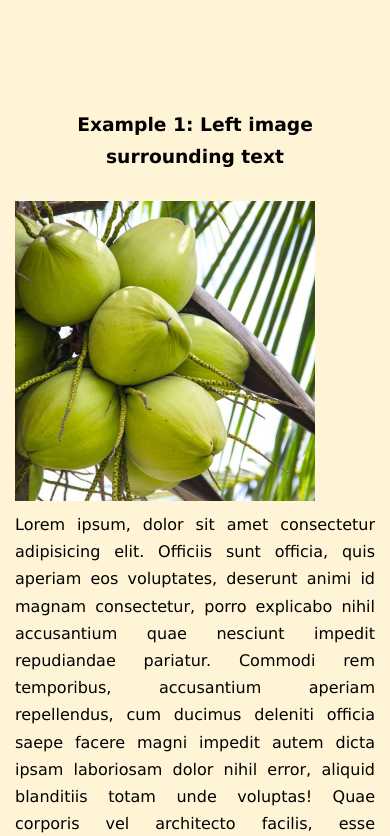
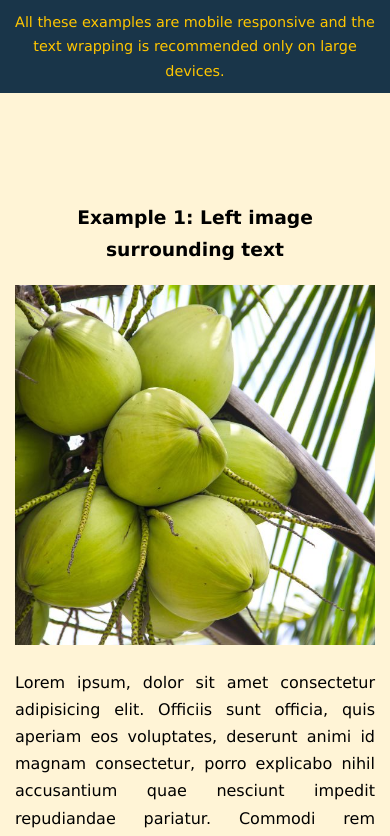
Before and after one commit to shihabiiuc/text-wrap-around-image, a plain HTML site: page index.html in a window 390 px wide. Shown: the top 836 px of the page. Drawn offline with Linux system fonts and the light colour scheme.

Commit message:
Optimized for mobile

```diff
--- a/index.html
+++ b/index.html
@@ -9,11 +9,12 @@
   <title>Text wrap around an image</title>
 </head>
 <body>
+  <p class="warning">All these examples are mobile responsive and the text wrapping is recommended only on large devices.</p>
   <div class="example-1">
     <h3>Example 1: Left image surrounding text</h3>
     <div class="content">
-      <img src="./img/coconut.jpg" alt="coconut">
-      <p>Lorem ipsum, dolor sit amet consectetur adipisicing elit. Officiis sunt officia, quis aperiam eos voluptates, deserunt animi id magnam consectetur, porro explicabo nihil accusantium quae nesciunt impedit repudiandae pariatur. Commodi rem temporibus, accusantium aperiam repellendus, cum ducimus deleniti officia saepe facere magni impedit autem dicta ipsam laboriosam dolor nihil error, aliquid blanditiis totam unde voluptas! Quae corporis vel architecto facilis, esse cupiditate ipsam blanditiis pariatur nisi, eligendi eum, minima voluptatibus nobis sit mollitia eius iusto sequi iure tenetur! Temporibus id ducimus error distinctio sunt nesciunt explicabo at? Ab quidem dolore tempore illo dolor, consequuntur temporibus placeat repudiandae dicta autem, atque voluptatum dolores cumque voluptas reprehenderit eius quos corrupti reiciendis officiis debitis ea minus, laudantium consectetur iste. Eius possimus fuga impedit quis, eveniet voluptate. Magni ab sequi explicabo beatae. Nesciunt iure perspiciatis fugit nisi autem ea? Error vel harum, eaque mollitia exercitationem consequuntur suscipit voluptatem excepturi maiores, reprehenderit necessitatibus nam impedit, quibusdam repudiandae. Architecto perferendis non reprehenderit, ut quaerat repellat error, praesentium illo voluptas veniam consequuntur commodi dolor veritatis deleniti vel nesciunt enim hic quam debitis suscipit.</p>
+<img src="./img/coconut.jpg" alt="coconut">
+<p>Lorem ipsum, dolor sit amet consectetur adipisicing elit. Officiis sunt officia, quis aperiam eos voluptates, deserunt animi id magnam consectetur, porro explicabo nihil accusantium quae nesciunt impedit repudiandae pariatur. Commodi rem temporibus, accusantium aperiam repellendus, cum ducimus deleniti officia saepe facere magni impedit autem dicta ipsam laboriosam dolor nihil error, aliquid blanditiis totam unde voluptas! Quae corporis vel architecto facilis, esse cupiditate ipsam blanditiis pariatur nisi, eligendi eum, minima voluptatibus nobis sit mollitia eius iusto sequi iure tenetur! Temporibus id ducimus error distinctio sunt nesciunt explicabo at? Ab quidem dolore tempore illo dolor, consequuntur temporibus placeat repudiandae dicta autem, atque voluptatum dolores cumque voluptas reprehenderit eius quos corrupti reiciendis officiis debitis ea minus, laudantium consectetur iste. Eius possimus fuga impedit quis, eveniet voluptate. Magni ab sequi explicabo beatae. Nesciunt iure perspiciatis fugit nisi autem ea? Error vel harum, eaque mollitia exercitationem consequuntur suscipit voluptatem excepturi maiores, reprehenderit necessitatibus nam impedit, quibusdam repudiandae. Architecto perferendis non reprehenderit, ut quaerat repellat error, praesentium illo voluptas veniam consequuntur commodi dolor veritatis deleniti vel nesciunt enim hic quam debitis suscipit.</p>
     </div> <!-- .content -->
   </div> <!-- .example-1 -->
   <div class="example-2">
--- a/style.scss
+++ b/style.scss
@@ -16,6 +16,14 @@ img {
 h3 {
   text-align: center;
 }
+p.warning {
+  padding: 10px 15px;
+  margin: 0;
+  font-size: .9em;
+  color: #FFC600;
+  background-color: #193549;
+  text-align: center;
+}
 
 .example-1 {
   padding: 90px 15px;
@@ -24,11 +32,14 @@ h3 {
     max-width: 900px;
     margin: 0 auto;
     img {
+      max-width: 100%;
+      @media (min-width: 768px) {
         width: 300px;
         float: left;
         margin-right: 20px;
         margin-bottom: 10px;
         margin-top: 10px; /* only for development */
+      }
     }
     p {
       text-align: justify;
@@ -42,11 +53,13 @@ h3 {
     max-width: 900px;
     margin: 0 auto;
     img {
+      @media(min-width: 768px) {
         width: 300px;
         float: right;
         margin-left: 20px;
         margin-bottom: 10px;
         margin-top: 10px; /* only for development */
+      }
     }
     p {
       text-align: justify;
@@ -60,9 +73,11 @@ h3 {
     max-width: 900px;
     margin: 0 auto;
     img {
+      @media(min-width: 768px) {
         float: left;
         width: 300px;
         margin-right: 20px;
+      }
     }
     p {
       text-align: justify;
@@ -82,8 +97,10 @@ h3 {
       margin: 0;
     }
     .row {
+      @media(min-width: 768px) {
         display: flex;
         justify-content: space-between;
+      }
 
       .one-third {
         flex-basis: 33%;
@@ -91,6 +108,7 @@ h3 {
       .two-third {
         flex-basis: 66%;
         img {
+          @media(min-width: 768px) {
             width: 300px;
             float: left;
             margin-right: 10px;
@@ -99,3 +117,4 @@ h3 {
       }
     }
   }
+}
```
Also changed, not shown: style.css, 1 other file. Lines whose indentation alone changed are shown as unchanged.
